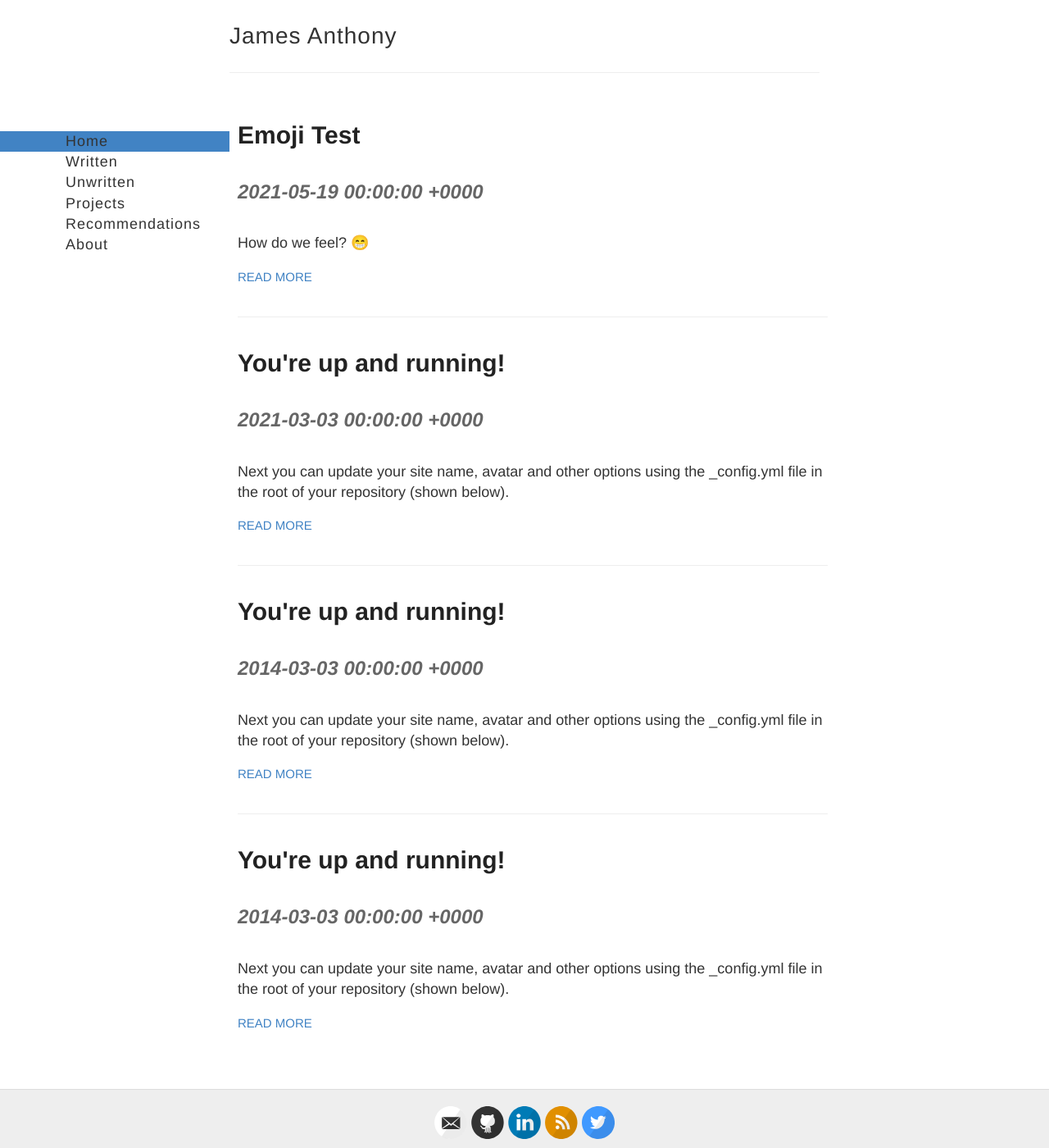
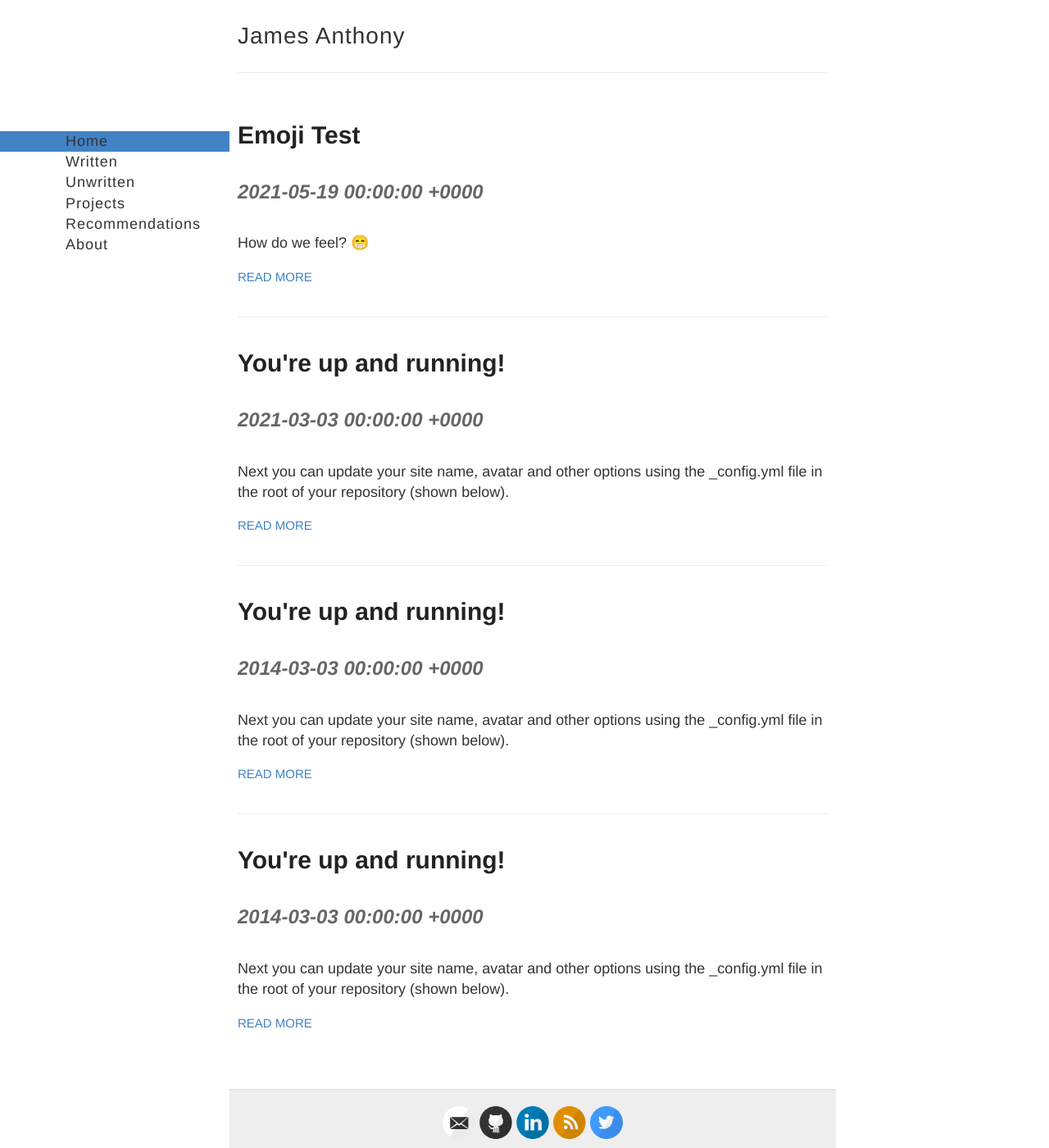
Before and after one commit to jamesant/jamesant.github.io, a Jekyll site: the page built from index.html, in a window 1280 px wide and 1400 px high. Shown: the whole window at 82% size. Built offline with Jekyll 4.4.1, drawn with Linux system fonts in a browser that asks for light colours.

Commit message:
move nav to sidebar, header/footer to main

```diff
--- a/_layouts/default.html
+++ b/_layouts/default.html
@@ -16,6 +16,7 @@
   </head>
 
   <body>
+    <div id="aux">
       <nav>
         {% for nav_page in site.data.nav_pages.pages %}
           {% capture nav_page_url %}{{ site.baseurl }}/{{ nav_page.rel_url }}{% endcapture %}
@@ -26,6 +27,10 @@
           {% endif %}
         {% endfor %}
       </nav>
+  </div>
+
+
+  <div id="main" role="main" class="container">
 
     <div class="wrapper-masthead">
       <div class="container">
@@ -37,8 +42,7 @@
       </div>
     </div>
 
-
-    <div id="main" role="main" class="container">
+    <div id="content">
     {{ content }}
     </div>
 
@@ -49,6 +53,7 @@
         </footer>
       </div>
     </div>
+  </div>
 
     {% include analytics.html %}
   </body>
--- a/style.scss
+++ b/style.scss
@@ -210,9 +210,8 @@ img {
   }
 }
 
-nav {
+#aux {
   margin: 0;
-  margin-top: 160px;
   padding: 0;
   position: fixed;
   height: 100%;
@@ -220,6 +219,7 @@ nav {
   font-family: $helveticaNeue;
   font-size: 18px;
   float:left;
+  width: 280px;
 
   @include mobile {
     float: none;
@@ -229,11 +229,14 @@ nav {
     position: relative;
     height: auto;
   }
+}
+
+nav {
+    margin-top: 160px;
 
   a {
     display: block;
     padding-left: 80px;
-    width: 280px;
     color: $darkGray;
     font-weight: 300;
     letter-spacing: 1px;
@@ -257,11 +260,16 @@ nav {
 //
 
 #main {
+  padding: 0;
   margin-left: 280px; //matches nav
   width: auto;
   @include mobile {
     margin-left: 0;
   }
+}
+
+#content {
+  padding: 0 10px;
 }
 
 .posts > .entry-title {
```
Lines whose indentation alone changed are shown as unchanged.
